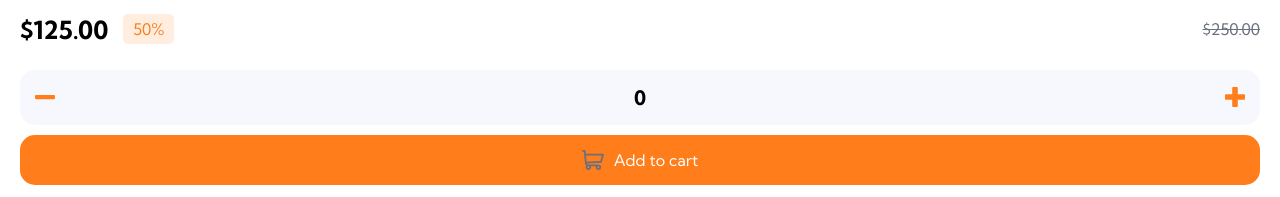
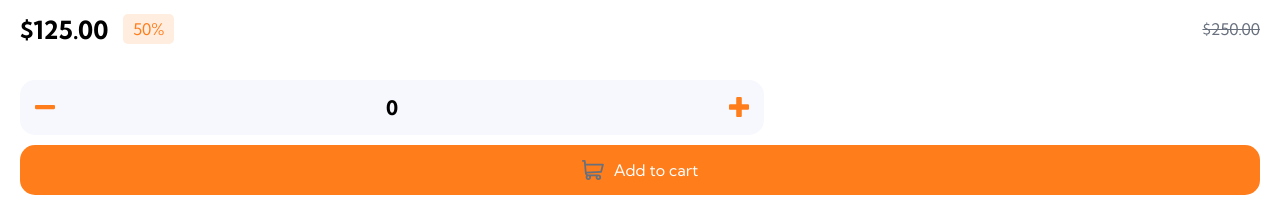
Before and after one commit to Stamwill/productPage, a Next.js app: page / in a window 1280 px wide. Shown: the part 5378-5575 px from the top of the page. Built offline with nearby package versions, Linux system fonts and the light colour scheme.

Commit message:
[AddProduct] Add media query

```diff
--- a/src/blocks/AddProduct/AddProduct.module.css
+++ b/src/blocks/AddProduct/AddProduct.module.css
@@ -21,3 +21,11 @@
   width: 20px;
   height: 20px;
 }
+
+@media screen and (min-width: 900px) {
+  .root {
+    width: 60%;
+    margin-top: 10px;
+    margin-right: 10px;
+  }
+}
```
